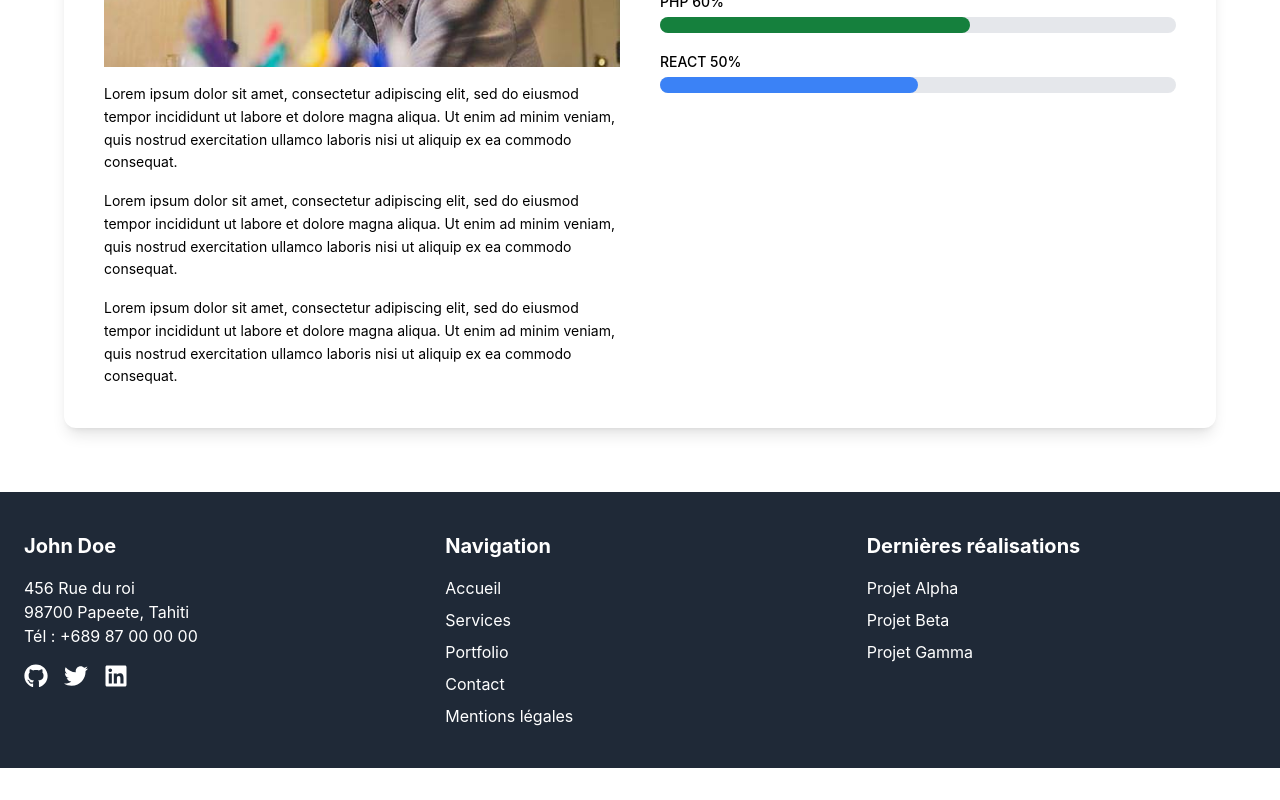
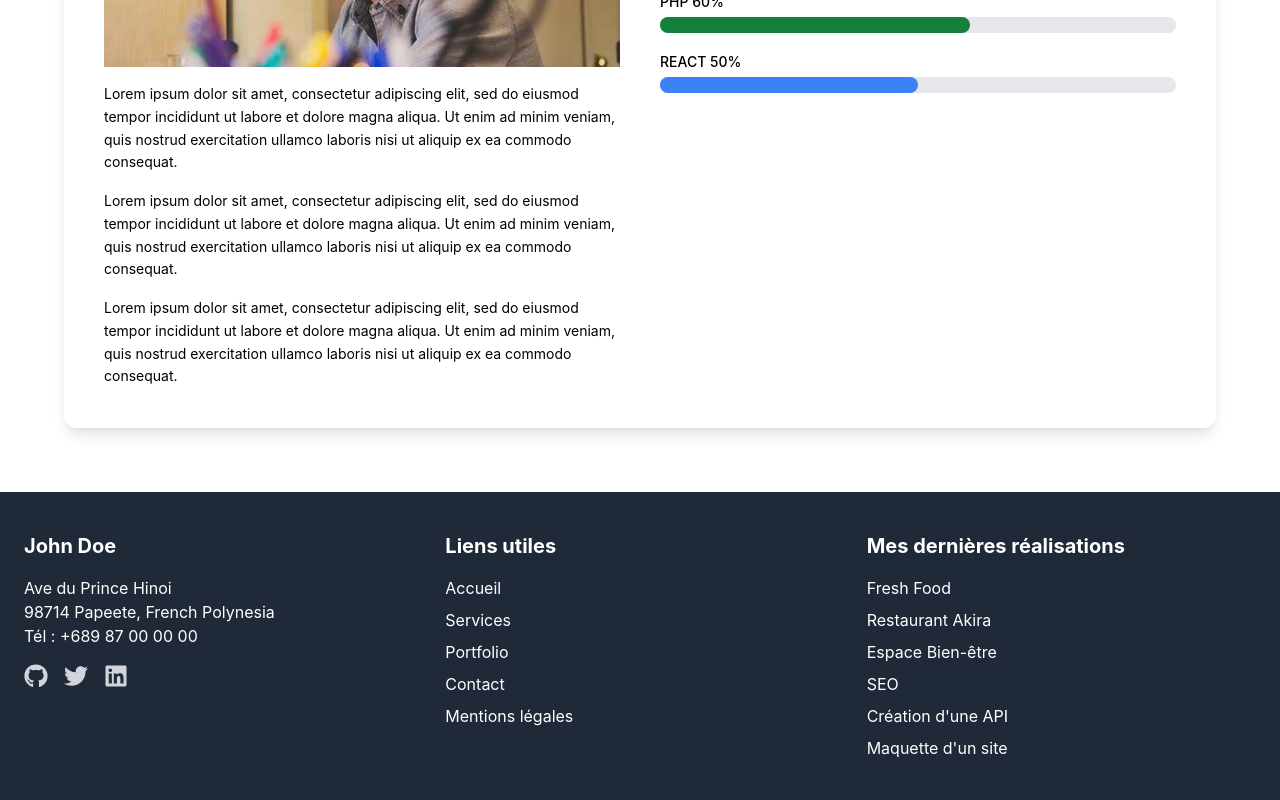
Before and after one commit to DylanPEUA/projet_react, a React (Create React App) app: page / in a window 1280 px wide. Shown: the part 1243-2043 px from the top of the page. Before the commit the page ends 2011 px from the top, so only its background shows below. Built offline with nearby package versions, Linux system fonts and the light colour scheme; no server answers.

Commit message:
Modification footer

```diff
--- a/src/components/footer.js
+++ b/src/components/footer.js
@@ -1,7 +1,6 @@
 import React from 'react';
 import { Link } from 'react-router-dom';
 import { FaGithub, FaTwitter, FaLinkedin } from 'react-icons/fa';
-
 
 function Footer() {
   return (
@@ -11,14 +10,14 @@ function Footer() {
         {/* Colonne 1 : Infos & Réseaux */}
         <div className="flex-1">
           <h2 className="text-xl font-bold mb-4">John Doe</h2>
-          <p>456 Rue du roi<br />98700 Papeete, Tahiti</p>
+          <p>Ave du Prince Hinoi<br />98714 Papeete, French Polynesia</p>
           <p>Tél : +689 87 00 00 00</p>
           <div className="flex gap-4 mt-4">
             <a
               href="https://github.com/johndoe"
               target="_blank"
               rel="noopener noreferrer nofollow"
-              className="text-white hover:text-gray-400 text-2xl"
+              className="text-gray-300 hover:text-white text-2xl transition-colors"
             >
               <FaGithub />
             </a>
@@ -26,7 +25,7 @@ function Footer() {
               href="https://twitter.com/johndoe"
               target="_blank"
               rel="noopener noreferrer nofollow"
-              className="text-white hover:text-gray-400 text-2xl"
+              className="text-gray-300 hover:text-white text-2xl transition-colors"
             >
               <FaTwitter />
             </a>
@@ -34,7 +33,7 @@ function Footer() {
               href="https://linkedin.com/in/johndoe"
               target="_blank"
               rel="noopener noreferrer nofollow"
-              className="text-white hover:text-gray-400 text-2xl"
+              className="text-gray-300 hover:text-white text-2xl transition-colors"
             >
               <FaLinkedin />
             </a>
@@ -43,23 +42,26 @@ function Footer() {
 
         {/* Colonne 2 : Navigation */}
         <div className="flex-1">
-          <h2 className="text-xl font-bold mb-4">Navigation</h2>
+          <h2 className="text-xl font-bold mb-4">Liens utiles</h2>
           <ul className="flex flex-col gap-2">
-            <Link to="/">Accueil</Link>
-            <Link to="/services">Services</Link>
-            <Link to="/portfolio">Portfolio</Link>
-            <Link to="/contact">Contact</Link>
-            <Link to="/mentions">Mentions légales</Link>
+            <Link to="/" className="hover:font-bold transition-all">Accueil</Link>
+            <Link to="/services" className="hover:font-bold transition-all">Services</Link>
+            <Link to="/portfolio" className="hover:font-bold transition-all">Portfolio</Link>
+            <Link to="/contact" className="hover:font-bold transition-all">Contact</Link>
+            <Link to="/mentions" className="hover:font-bold transition-all">Mentions légales</Link>
           </ul>
         </div>
 
         {/* Colonne 3 : Réalisations */}
         <div className="flex-1">
-          <h2 className="text-xl font-bold mb-4">Dernières réalisations</h2>
+          <h2 className="text-xl font-bold mb-4">Mes dernières réalisations</h2>
           <ul className="flex flex-col gap-2">
-            <Link to="/portfolio">Projet Alpha</Link>
-            <Link to="/portfolio">Projet Beta</Link>
-            <Link to="/portfolio">Projet Gamma</Link>
+            <Link to="/portfolio" className="hover:font-bold transition-all">Fresh Food</Link>
+            <Link to="/portfolio" className="hover:font-bold transition-all">Restaurant Akira</Link>
+            <Link to="/portfolio" className="hover:font-bold transition-all">Espace Bien-être</Link>
+            <Link to="/portfolio" className="hover:font-bold transition-all">SEO</Link>
+            <Link to="/portfolio" className="hover:font-bold transition-all">Création d'une API</Link>
+            <Link to="/portfolio" className="hover:font-bold transition-all">Maquette d'un site</Link>
           </ul>
         </div>
       </div>
```
